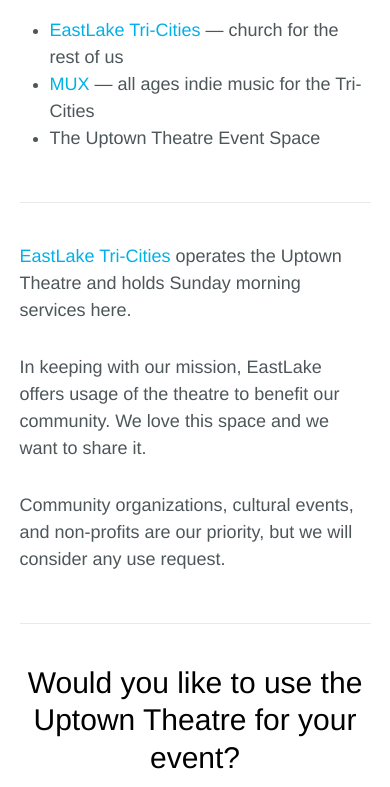
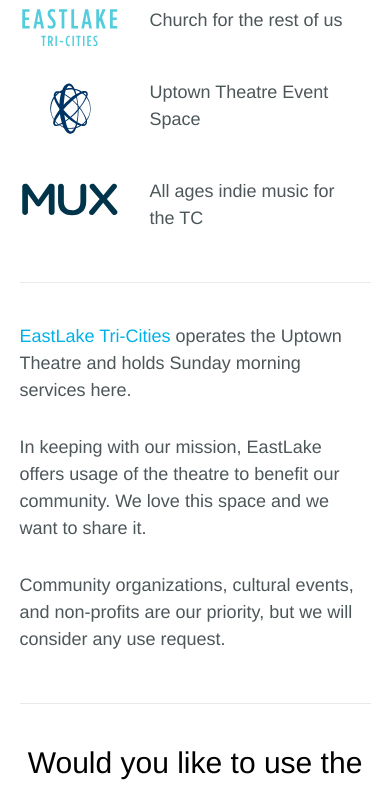
Before and after one commit to adamavenir/uptown.tc, a website: page index.jade in a window 390 px wide. Shown: the part 466-1253 px from the top of the page. Drawn offline with nearby package versions, Linux system fonts and the light colour scheme; files that its build step writes are made by us from their sources; a web font is replaced by a local one.

Commit message:
responsive logo layout

```diff
--- a/index.jade
+++ b/index.jade
@@ -19,12 +19,20 @@
       img.logo(src="/img/uptown-theatre.svg")
 
     .container
-      section
-        h2 The Historic Richland Uptown Theatre is home to:
-        ul
-          li <a href="http://eastlaketricities.com">EastLake Tri-Cities</a> — church for the rest of us
-          li <a href="http://mux.tc">MUX</a> — all ages indie music for the Tri-Cities
-          li The Uptown Theatre Event Space
+      section.content-centered
+        h2 The Historic Richland<br/>Uptown Theatre is home to:
+        ul.list-unstyled.list-inline.cf
+          li
+            a(href="http://eastlaketricities.com")
+              img.etc(src="/img/eastlake.svg")
+            p Church for<br/> the rest of us
+          li
+            img.space(src="/img/globe.svg")
+            p Uptown Theatre<br/> Event Space
+          li
+            a(href="http://mux.tc")
+              img.mux(src="/img/mux.svg")
+            p All ages indie music<br/> for the TC
 
       section
         p <a href="http://eastlaketricities.com">EastLake Tri-Cities</a> operates the Uptown Theatre and holds Sunday morning services here.
--- a/styl/components/layout.styl
+++ b/styl/components/layout.styl
@@ -14,7 +14,8 @@
   max-width: 650px
 
 .container
-  max-width: 580px
+  max-width: 960px
+  //max-width: 580px
 
 section
   margin: 20px 0
@@ -22,12 +23,15 @@
   border-bottom: 1px solid $gray-lighter
 
 section:first-of-type
-  padding-top: 20px
+  padding-top: 0px
 
 section:last-of-type
   border-bottom: 0px
 
 h2
+  text-align: center
+
+.content-centered
   text-align: center
 
 p, li
@@ -39,8 +43,29 @@
   background-image: url(/img/stripes.svg)
   background-size: 100%
 
+ul
+  padding-top: 10px
+
+  li
+    width: 30%
+    padding: 0 10px
+    display: inline-box
+    box-sizing: border-box
+    vertical-align: top
+
+  img
+    width: 150px
+    display: block
+    margin: 0 auto 20px auto
+
+  .space
+    height: 90px
+    width: auto
+    margin-bottom: -5px
+    position: relative
+    top: -10px
+
 @media screen and (max-width 730px)
-
 
   header
     height: 200px
@@ -58,6 +83,38 @@
     background-size: 200%
     height: 80px
 
+
+@media screen and (max-width: 660px)
+  br
+    display: none
+
+  ul
+    li
+      width: 100%
+      display: block
+      position: relative
+      margin-bottom: 15px
+      &:last-child
+        margin-bottom: 0
+        p
+          margin-bottom: 0
+
+    img
+      width: 100px
+      position: absolute
+      left: 0
+
+    .space
+      position: absolute
+      left: 25px
+      width: 50px
+      top: -15px
+
+    p
+      text-align: left
+      padding: 0px 0px 0px 120px
+
+
 @media screen and (max-width 600px)
 
   header
```
Also changed, not shown: css/main.css, index.html.
